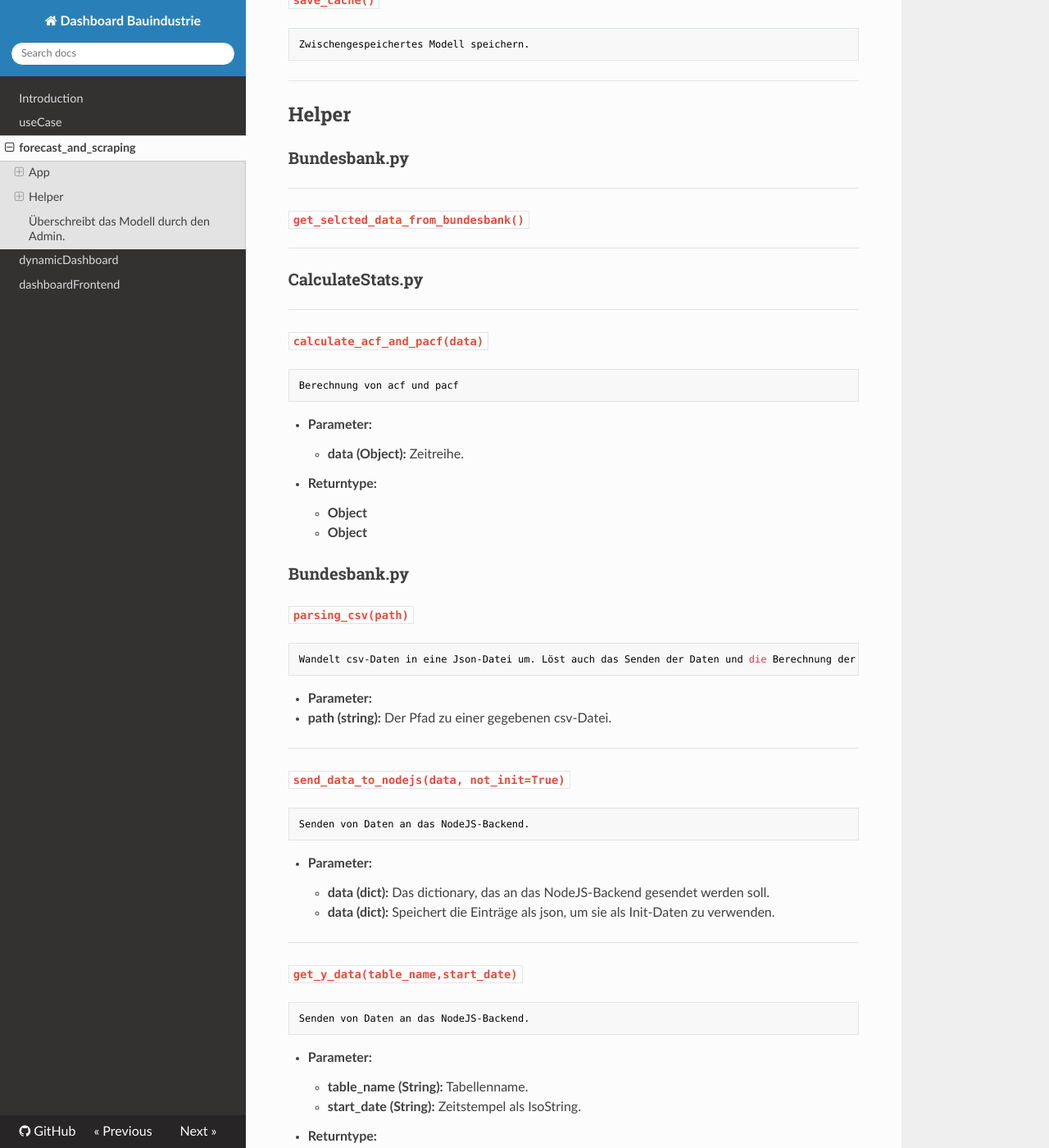
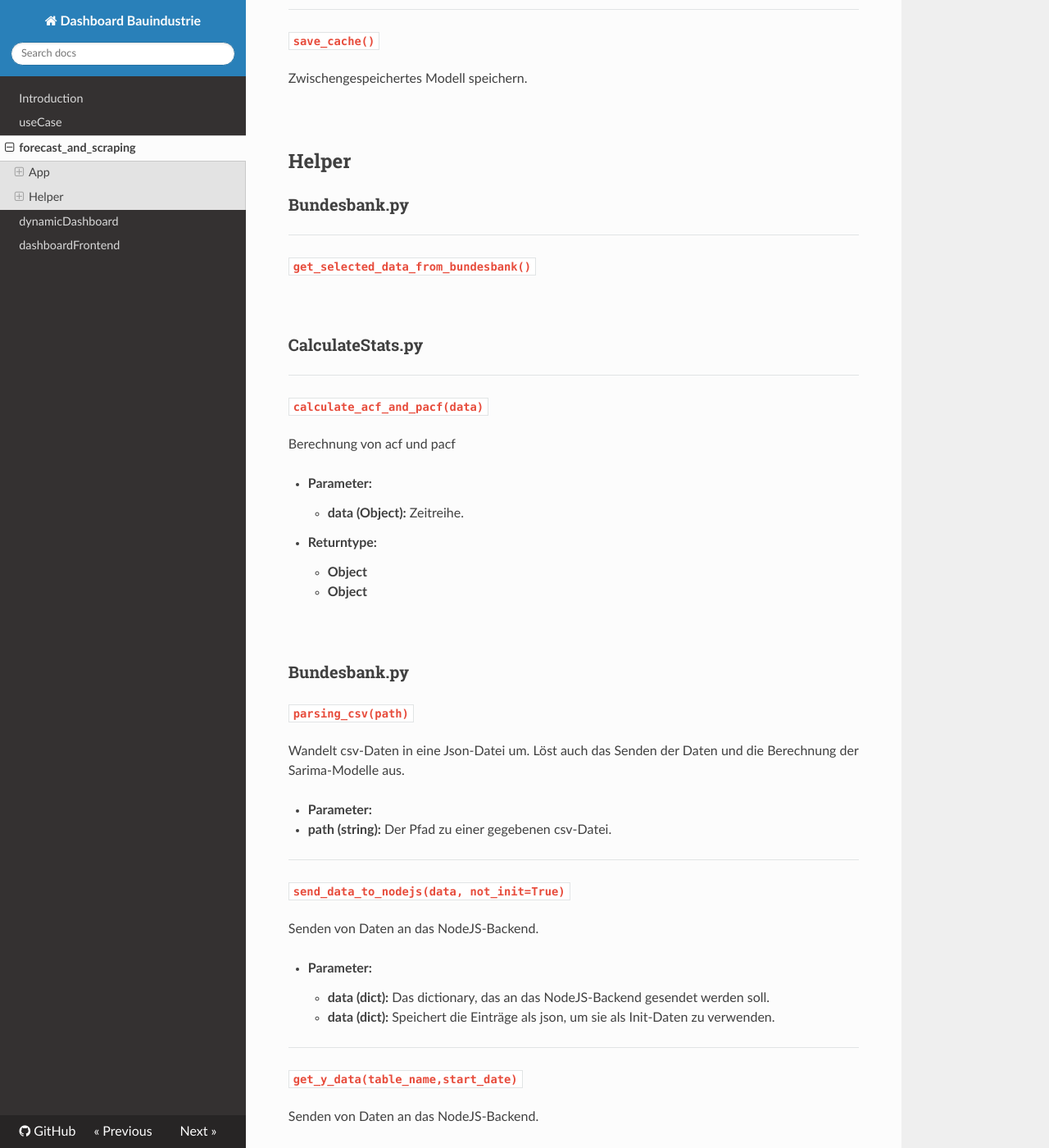
Before and after one commit to just1130/dashboardDoc, an MkDocs documentation site: the page built from docs/forecast_and_scraping.md, in a window 1280 px wide and 1400 px high, scrolled down 3374 px. Shown: the whole window at 82% size. Built offline with MkDocs 1.6.1, drawn with Linux system fonts in a browser that asks for light colours; nearby versions of some CDN libraries; some of the changed text lies outside the part shown.

Commit message:
DesignAnpassungen

```diff
--- a/docs/forecast_and_scraping.md
+++ b/docs/forecast_and_scraping.md
@@ -21,8 +21,8 @@ Ruft das Modell aus der Datenbank ab.
     - **name (String):** Das Modell, das aus der Datenbank abgerufen werden soll.
 - **Returntype:**
     - **Object**
----
 
+<br>
 
 ### Forecast
 #### DateHandler.py
@@ -41,7 +41,8 @@ Rückgabe der Zeitleiste für die Prdicion-Struktur.
 - **Returntype:**
     - **List**
     - **Integer**
----
+
+<br>
 
 #### Sarima.py
 ---
@@ -60,6 +61,7 @@ Name of the model used to retrieve information.
 
 - **Returntype:**
     - **Boolean**
+
 ---
 
 #### `save_model(model,model_name,model_params,mae)`
@@ -67,12 +69,11 @@ Konvertiert das Modell in einen base64 String.
 
 - **Parameter:**
     - **model (Object):** Das Sarima-Modell.
-    - **model_name (String):** Der Name des Modells, um es in der MongoDB zu finden..
-
+    - **model_name (String):** Der Name des Modells, um es in der MongoDB zu finden.
     - **model_params (Object):** Die Parameter, die zur Berechnung des Modells verwendet wurden.
     - **mae (double):** Der berechnete Mae.
+
 ---
-
 #### `predict(model_name,steps,model)`
    Laden des Sarima-Modells und Verwendung für Vorhersagen.
 
@@ -80,8 +81,8 @@ Konvertiert das Modell in einen base64 String.
     - **model_name (String):** Das Modell, das geladen werden soll.
     - **steps (integer):** Die Anzahl der zu prognostizierenden Schritte.
     - **model (Object):** Das berechnete Sarima/Arima-Modell.
+
 ---
-
 #### `predict_for_ui(table_name,start_date,end_date,time_interval,kpi_selection,model={})`
    Zeitreihenvorhersage für die Benutzeroberfläche.
 
@@ -95,8 +96,8 @@ Konvertiert das Modell in einen base64 String.
 
 - **Returntype:**
     - **Object**
+
 ---
-
 #### `kpi_calculation(kpi_selection, predictions)`
    Berechnung der KPIs.
 
@@ -106,10 +107,10 @@ Konvertiert das Modell in einen base64 String.
 
 - **Returntype:**
     - **Double**
+
 ---
-
 #### `calculate_custom_model(data,y_data)`
-    Berechnung des benutzerdefinierten Modells.
+Berechnung des benutzerdefinierten Modells.
 
 - **Parameter:**
     - **k data (Object):** Informationen zur Erstellung eines neuen Modells.
@@ -117,23 +118,26 @@ Konvertiert das Modell in einen base64 String.
 
 - **Returntype:**
     - **Object**
+
 ---
+#### `save_cache()`
+Zwischengespeichertes Modell speichern.
 
-#### `save_cache()`
-    Zwischengespeichertes Modell speichern.
----
+<br>
 
 ## Helper
 ### Bundesbank.py
 ---
 
-#### `get_selcted_data_from_bundesbank()`
----
+#### `get_selected_data_from_bundesbank()`
+
+<br>
 
 ### CalculateStats.py
+
 ---
 #### `calculate_acf_and_pacf(data)`
-    Berechnung von acf und pacf
+Berechnung von acf und pacf
 
 - **Parameter:**
     - **data (Object):** Zeitreihe.
@@ -141,24 +145,26 @@ Konvertiert das Modell in einen base64 String.
     - **Object**
     - **Object**
 
+<br>
+
 ### Bundesbank.py
 #### `parsing_csv(path)`
-    Wandelt csv-Daten in eine Json-Datei um. Löst auch das Senden der Daten und die Berechnung der Sarima-Modelle aus.
+Wandelt csv-Daten in eine Json-Datei um. Löst auch das Senden der Daten und die Berechnung der Sarima-Modelle aus.
 
 - **Parameter:**
    - **path (string):** Der Pfad zu einer gegebenen csv-Datei.
+
 ---
-
 #### `send_data_to_nodejs(data, not_init=True)`
-    Senden von Daten an das NodeJS-Backend.
+Senden von Daten an das NodeJS-Backend.
 
 - **Parameter:**
     - **data (dict):** Das dictionary, das an das NodeJS-Backend gesendet werden soll.
     - **data (dict):** Speichert die Einträge als json, um sie als Init-Daten zu verwenden.
+
 ---
-
 #### `get_y_data(table_name,start_date)`
-    Senden von Daten an das NodeJS-Backend.
+Senden von Daten an das NodeJS-Backend.
 
 - **Parameter:**
     - **table_name (String):** Tabellenname.
@@ -166,11 +172,12 @@ Konvertiert das Modell in einen base64 String.
 
 - **Returntype:**
     - **Object**
+
 ---
+#### `load_initial_data()`
+Ausgangsdaten laden.
 
-#### `load_initial_data()`
-    Ausgangsdaten laden.
----
+<br>
 
 ### Server.py
 #### `GET loadInitData`
@@ -178,8 +185,8 @@ Ausgangsdaten laden.
 
 - **Returntype:**
     - **Object**
+
 ---
-
 #### `GET getPrediction`
 Liefert ein Vorhersageergebnis für eine Zeitreihe.
 
@@ -188,15 +195,15 @@ Liefert ein Vorhersageergebnis für eine Zeitreihe.
 
 - **Returntype:**
     - **Object**
+
 ---
-
 #### `GET getbundesbankData`
-Startet den Bundesbank-Scraper
+Startet den Bundesbank-Scraper.
 
 - **Returntype:**
     - **Object**
+
 ---
-
 #### `GET getPredictionForUI`
 Liefert eine Vorhersage für eine Zeitreihe im Dictonary Format.
 
@@ -205,8 +212,8 @@ Liefert eine Vorhersage für eine Zeitreihe im Dictonary Format.
 
 - **Returntype:**
     - **Object**
+
 ---
-
 #### `GET calculateAcfPacf`
 Berechnet acf & pacf für Insights.
 
@@ -215,8 +222,8 @@ Berechnet acf & pacf für Insights.
 
 - **Returntype:**
     - **Object**
+
 ---
-
 #### `GET getModelParams`
 Liefert alle Modell-Parameter.
 
@@ -225,8 +232,8 @@ Liefert alle Modell-Parameter.
 
 - **Returntype:**
     - **Object**
+
 ---
-
 #### `GET CalculateModelForAdmin`
 Neuberechnung des Prognose-Modells.
 
@@ -235,8 +242,7 @@ Neuberechnung des Prognose-Modells.
 
 - **Returntype:**
     - **Object**
+
 ---
-
 #### `GET saveCachedModel`
 Überschreibt das Modell durch den Admin.
----
```
